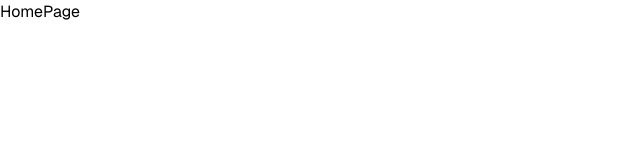
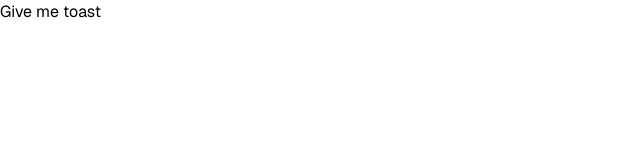
Before and after one commit to BinarySenseiii/next-clean, a Next.js app: page / in a window 1280 px wide. Shown: the top 160 px of the page, without its empty margins (0-640 px from the left). Built offline with nearby package versions, Linux system fonts and the light colour scheme.

Commit message:
implement react-query & toast api

```diff
--- a/src/app/layout.tsx
+++ b/src/app/layout.tsx
@@ -1,20 +1,19 @@
 import "~/styles/globals.css";
 
 import { GeistSans } from "geist/font/sans";
-import { type Metadata } from "next";
+import getSeo from "~/constant/seo";
+import AppProviders from "~/providers";
 
-export const metadata: Metadata = {
-  title: "Next Js Clean Starter Template",
-  description: "Generated by create-t3-app",
-  icons: [{ rel: "icon", url: "/favicon.ico" }],
-};
+export const metadata = getSeo();
 
 export default function RootLayout({
   children,
 }: Readonly<{ children: React.ReactNode }>) {
   return (
     <html lang="en" className={`${GeistSans.variable}`}>
-      <body>{children}</body>
+      <body>
+        <AppProviders>{children}</AppProviders>
+      </body>
     </html>
   );
 }
--- a/src/app/page.tsx
+++ b/src/app/page.tsx
@@ -1,5 +1,20 @@
+"use client";
 import React from "react";
+import { toast } from "sonner";
 
 export default function HomePage() {
-  return <div>HomePage</div>;
+  return (
+    <button
+      onClick={() =>
+        toast.error(
+          "Attempted to access a server-side environment variable on the client",
+          {
+            duration: Infinity,
+          },
+        )
+      }
+    >
+      Give me toast
+    </button>
+  );
 }
--- /dev/null
+++ b/src/constant/seo.ts
@@ -0,0 +1,9 @@
+import { type Metadata } from "next";
+
+const getSeo = (): Metadata => ({
+  title: "Next Js Clean Starter Template",
+  description: "Generated by create-t3-app",
+  icons: [{ rel: "icon", url: "/favicon.ico" }],
+});
+
+export default getSeo;
--- /dev/null
+++ b/src/providers/index.tsx
@@ -0,0 +1,18 @@
+"use client";
+import React, { type ReactNode } from "react";
+import ReactQueryProvider from "./react-query";
+import SoonerToaster from "./sooner-toaster";
+
+type AppProvidersProps = {
+  children: ReactNode;
+};
+
+const AppProviders: React.FC<AppProvidersProps> = ({ children }) => {
+  return (
+    <ReactQueryProvider>
+      {children}
+      <SoonerToaster />
+    </ReactQueryProvider>
+  );
+};
+export default AppProviders;
--- /dev/null
+++ b/src/providers/react-query.tsx
@@ -0,0 +1,21 @@
+import { QueryClient, QueryClientProvider } from "@tanstack/react-query";
+import { ReactQueryDevtools } from "@tanstack/react-query-devtools";
+import React, { useState, type ReactNode } from "react";
+
+type ReactQueryProviderProps = {
+  children: ReactNode;
+};
+
+const ReactQueryProvider: React.FC<ReactQueryProviderProps> = ({
+  children,
+}) => {
+  const [queryClient] = useState(() => new QueryClient());
+
+  return (
+    <QueryClientProvider client={queryClient}>
+      {children}
+      <ReactQueryDevtools initialIsOpen={false} />
+    </QueryClientProvider>
+  );
+};
+export default ReactQueryProvider;
--- /dev/null
+++ b/src/providers/sooner-toaster.tsx
@@ -0,0 +1,15 @@
+import React from "react";
+import { Toaster, type ToasterProps } from "sonner";
+
+const SoonerToaster = ({ ...props }: ToasterProps) => {
+  return (
+    <Toaster
+      richColors
+      position="bottom-right"
+      toastOptions={{ classNames: { content: "text-sm" } }}
+      {...props}
+    />
+  );
+};
+
+export default SoonerToaster;
```
Also changed, not shown: package.json (+7 -0 lines), src/constant/config.ts (added, +18 -0 lines), src/types/_config.ts (added, +14 -0 lines), .eslintrc.cjs, 1 other file (tests, documents, lock files or other folders).
